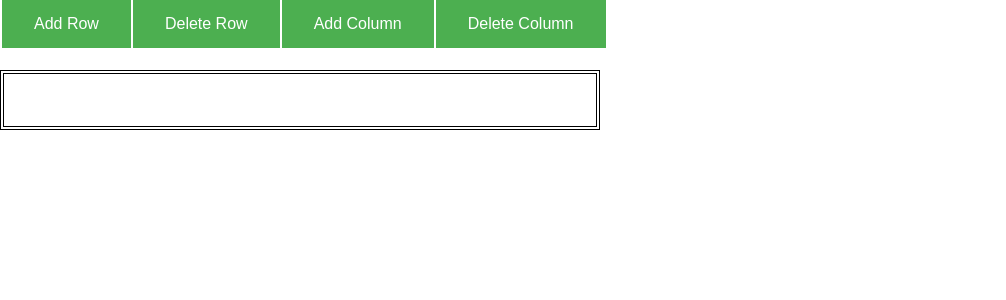
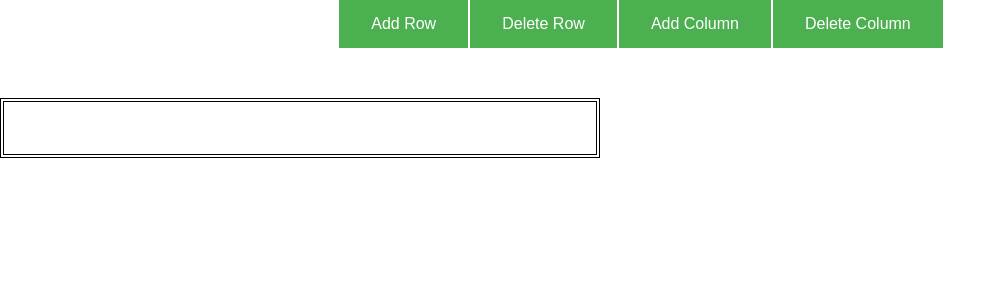
Before and after one commit to infinitly-irrational/Assignment8, a React (Create React App) app in the folder assignment8/: page / in a window 1280 px wide. Shown: the top 300 px of the page, without its empty margins (0-1006 px from the left). Built offline with nearby package versions, Linux system fonts and the light colour scheme.

Commit message:
css added

```diff
--- a/assignment8/src/App.css
+++ b/assignment8/src/App.css
@@ -43,6 +43,7 @@ table, th, td{
   height: 50px;
   width: 600px;
   border-spacing: 2px;
+  float: center;
 }
 
 button {
@@ -56,7 +57,6 @@ button {
   display: inline-block;
   font-size: 16px;
   cursor: pointer;
-  float: left;
 }
 
 button:hover {
```
Also changed, not shown: assignment8/src/App.js (line endings or trailing spaces), assignment8/src/Table.jsx (line endings or trailing spaces), assignment8/src/TableCell.jsx (line endings or trailing spaces), assignment8/src/TableRow.jsx (line endings or trailing spaces), 1 other file (tests, documents, lock files or other folders).
